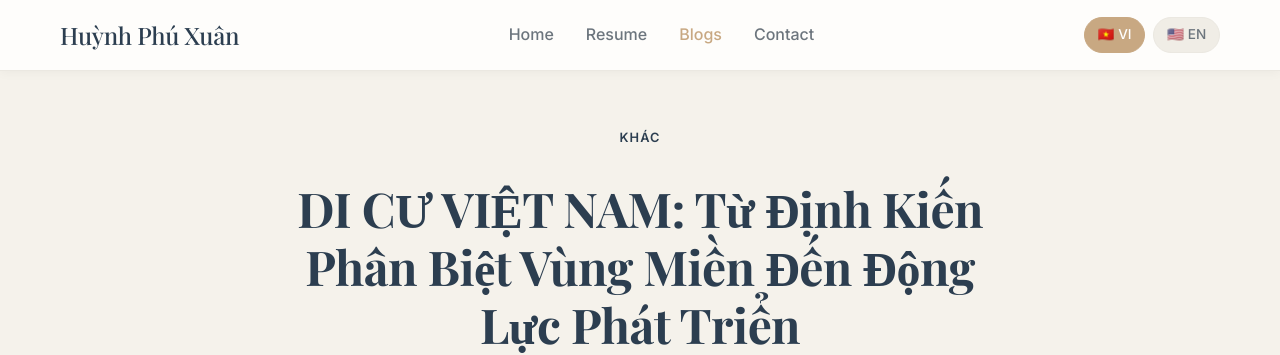
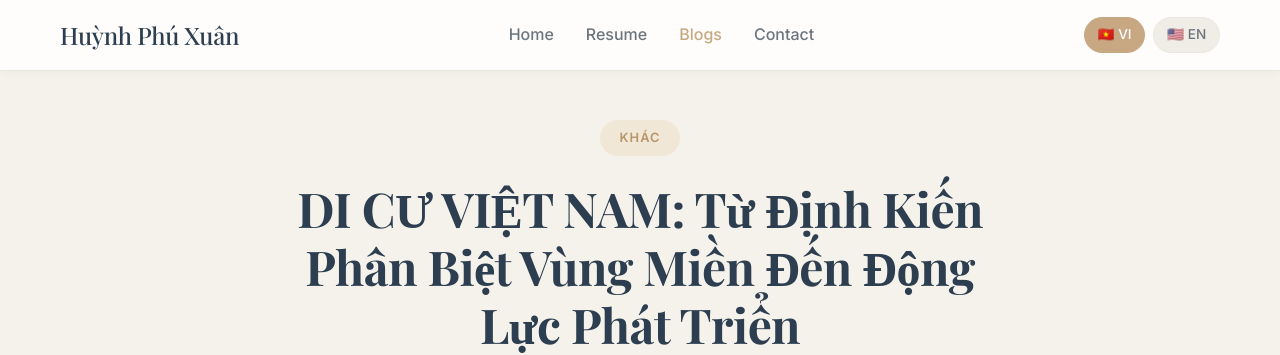
Before and after one commit to xuanhvl-learning/xuanhvl-learning.github.io, a Jekyll site: the page built from _posts/2025-10-04-DiCu.md, in a window 1280 px wide. Shown: the top 355 px of the page. Built offline with Jekyll 4.4.1, drawn with Linux system fonts in a browser that asks for light colours.

Commit message:
Update post.html

```diff
--- a/_layouts/post.html
+++ b/_layouts/post.html
@@ -122,7 +122,7 @@
 
         .category-economics { background: #d4e8d4; color: #2d5a2d; }
         .category-psychology { background: #e8d4e8; color: #6b4a6b; }
-        .category-religion { background: #f0e7d6; color: #b8956b; }
+        .category-society { background: #f0e7d6; color: #b8956b; }
         .category-science-tech { background: #d4e4f0; color: #2d5a7a; }
         .category-others { background: #e8e8e8; color: #5a5a5a; }
 
```
